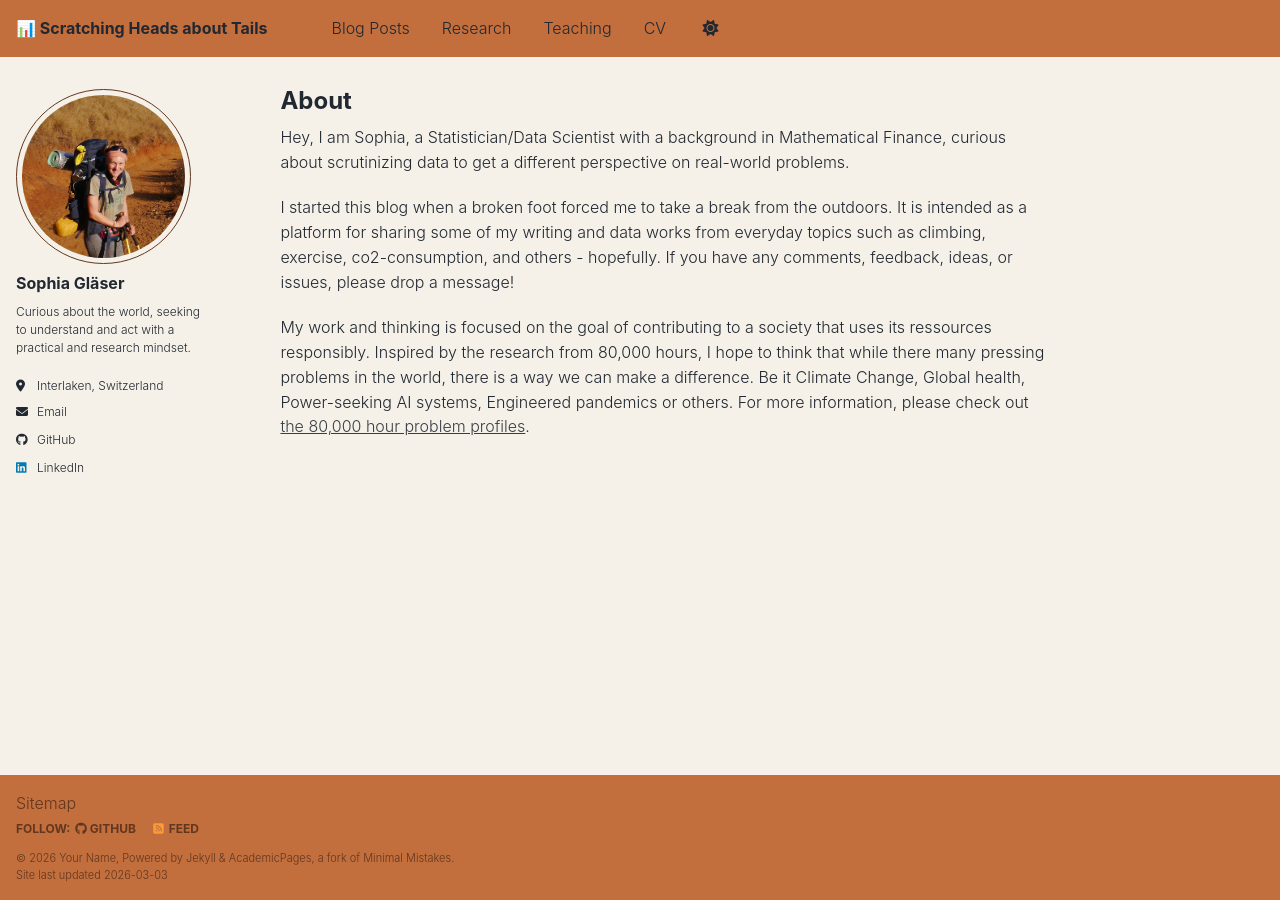
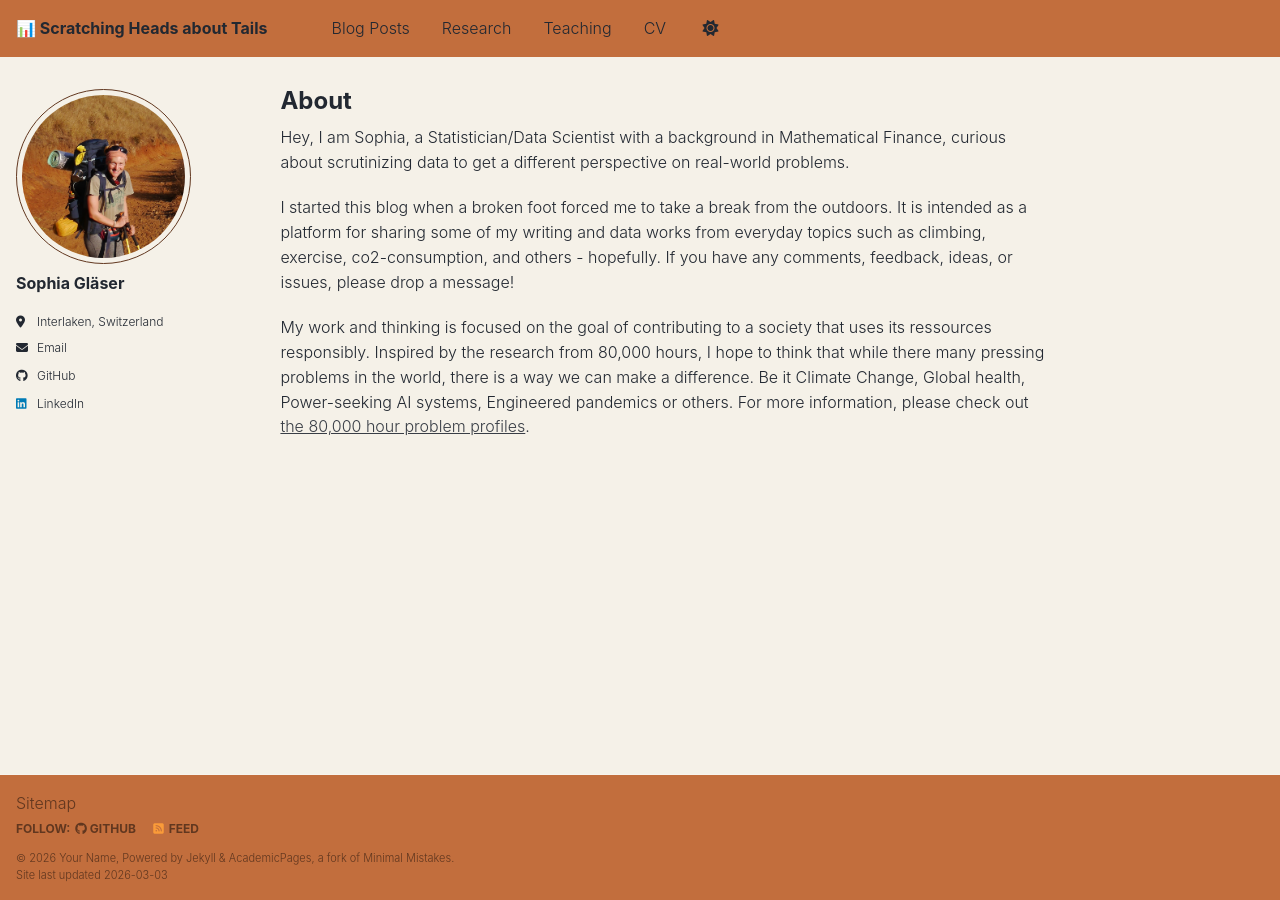
Before and after one commit to sophchl/sophchl.github.io, a Jekyll site: the page built from _pages/about.md, in a window 1280 px wide. Built offline with Jekyll 4.4.1, drawn with Linux system fonts in a browser that asks for light colours; a script bundle is joined from its source files by our own code; library files that are not in the unit come from our copies.

Commit message:
remove bio

```diff
--- a/_config.yml
+++ b/_config.yml
@@ -26,7 +26,7 @@ author:
   avatar           : "profile.png"
   name             : "Sophia Gläser"
   pronouns         : # example: "she/her"
-  bio              : "Curious about the world, seeking to understand and act with a practical and research mindset."
+  bio              : ""
   location         : "Interlaken, Switzerland"
   employer         : # "Red Brick University"
   uri              : # URL
```
